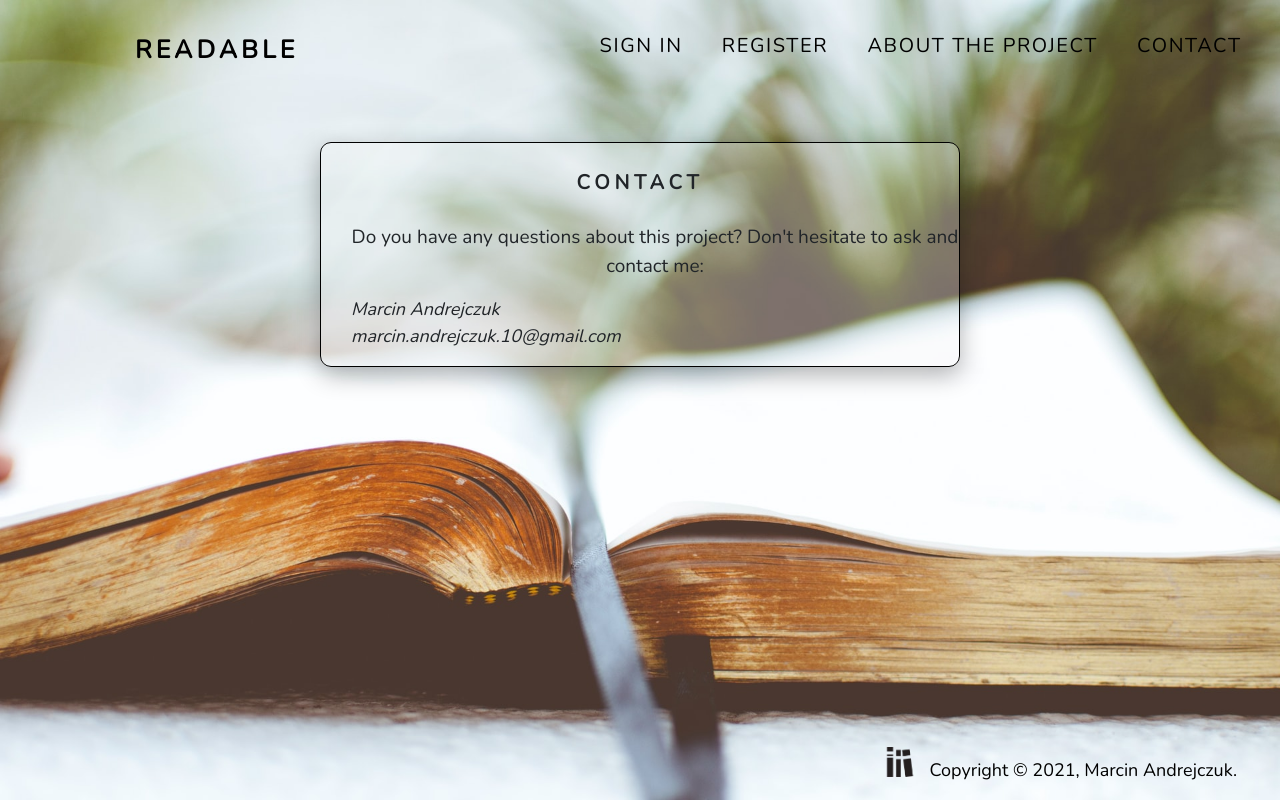
After one commit to Marcinar1010/Readable, a Django app: page /contact/ in a window 1280 px wide. The commit adds this page. Run offline with Django 3.2, Linux system fonts and the light colour scheme; some libraries are stand-ins or nearby versions.

Commit message:
contact page

```diff
--- a/readable/main/static/main/about.css
+++ b/readable/main/static/main/about.css
@@ -29,3 +29,25 @@
 #cs50link {
     color: red;
 }
+
+#contact {
+    font-size: 19px;
+    text-align: center;
+    margin-left: 30px;
+}
+
+#con {
+    font-size: 18px;
+    text-align: left;
+    font-style: oblique;
+}
+
+#header-contact {
+    font-size: 20px;
+    font-style: normal;
+    font-weight: 700;
+    line-height: 20px;
+    letter-spacing: calc(1rem * 0.001 * 300);
+    margin-top: 30px;
+    margin-bottom: 30px;
+}
--- /dev/null
+++ b/readable/main/templates/main/contact.html
@@ -0,0 +1,23 @@
+{% extends "users/base2.html" %}
+
+
+{% block title %}
+    Contact
+{% endblock title %}
+
+
+
+{% block content %}
+    <div id="container" class="tc">
+        <div id="header-contact">
+            CONTACT
+        </div>
+        <div id="contact">
+            <p>Do you have any questions about this project? Don't hesitate to ask and contact me:</p>
+        <div id="con">
+            <p>Marcin Andrejczuk<br>
+                marcin.andrejczuk.10@gmail.com</p>
+        </div>
+        </div>
+    </div>
+{% endblock content %}
--- a/readable/main/urls.py
+++ b/readable/main/urls.py
@@ -1,6 +1,5 @@
 from django.urls import path
 from . import views
-
 
 urlpatterns = [
     path('', views.home, name='main-home'),
@@ -13,4 +12,5 @@ urlpatterns = [
     path('reco/', views.reco, name="main-reco"),
     path('progress/', views.progress, name="main-progress"),
     path('progress_update/', views.progress_update, name="main-progress-update"),
+    path('contact/', views.contact, name="main-contact"),
     ]
--- a/readable/main/views.py
+++ b/readable/main/views.py
@@ -230,3 +230,7 @@ def progress_update(request):
             f = form.cleaned_data['year_goal']
             messages.success(request, f'Your yeraly goal has been changed to {f}!')
             return redirect('main-progress')
+
+
+def contact(request):
+    return render(request, 'main/contact.html')
--- a/readable/users/templates/users/base2.html
+++ b/readable/users/templates/users/base2.html
@@ -32,7 +32,7 @@
                     <a class="font-menu" href="{% url 'register' %}">REGISTER</a>
                 {% endif %}
                 <a class="font-menu" href="{% url 'main-about' %}">ABOUT THE PROJECT</a>
-                <a class="font-menu" href="#">CONTACT</a>
+                <a class="font-menu" href="{% url 'main-contact' %}">CONTACT</a>
             </div>
         </div>
 
```
Also changed, not shown: readable/users/templates/users/contact.html (deleted, +0 -21 lines).
